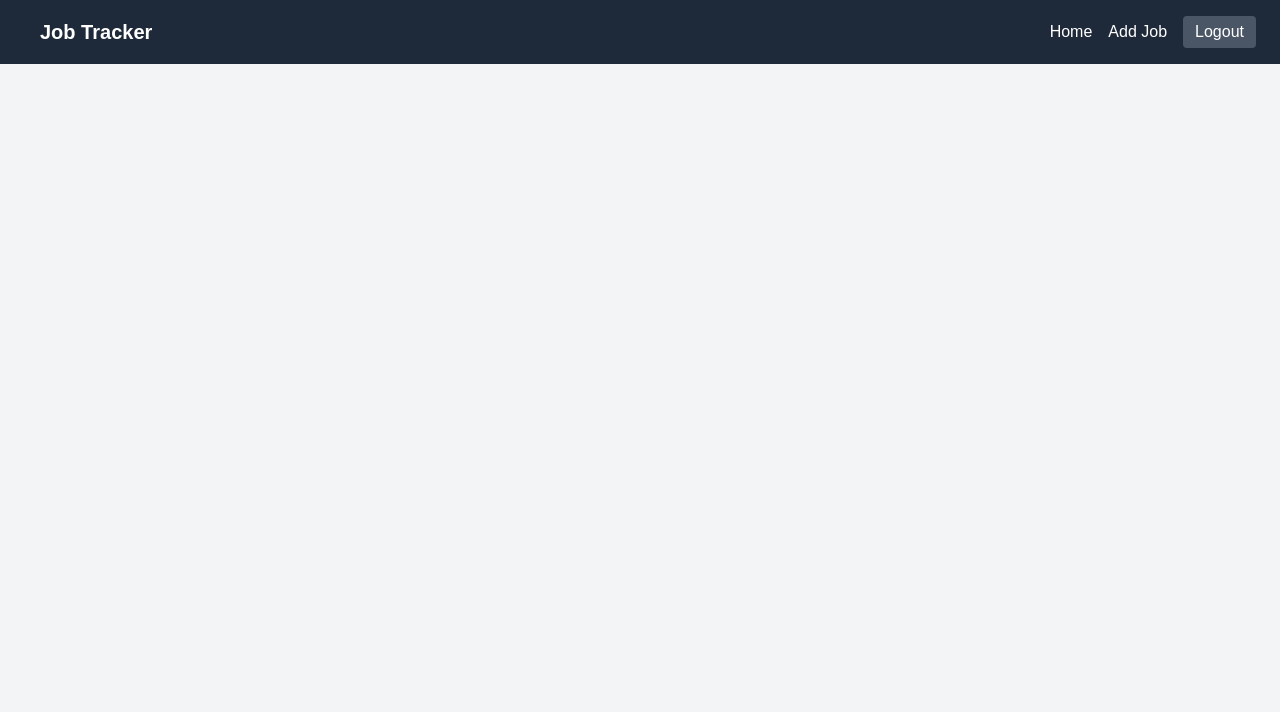
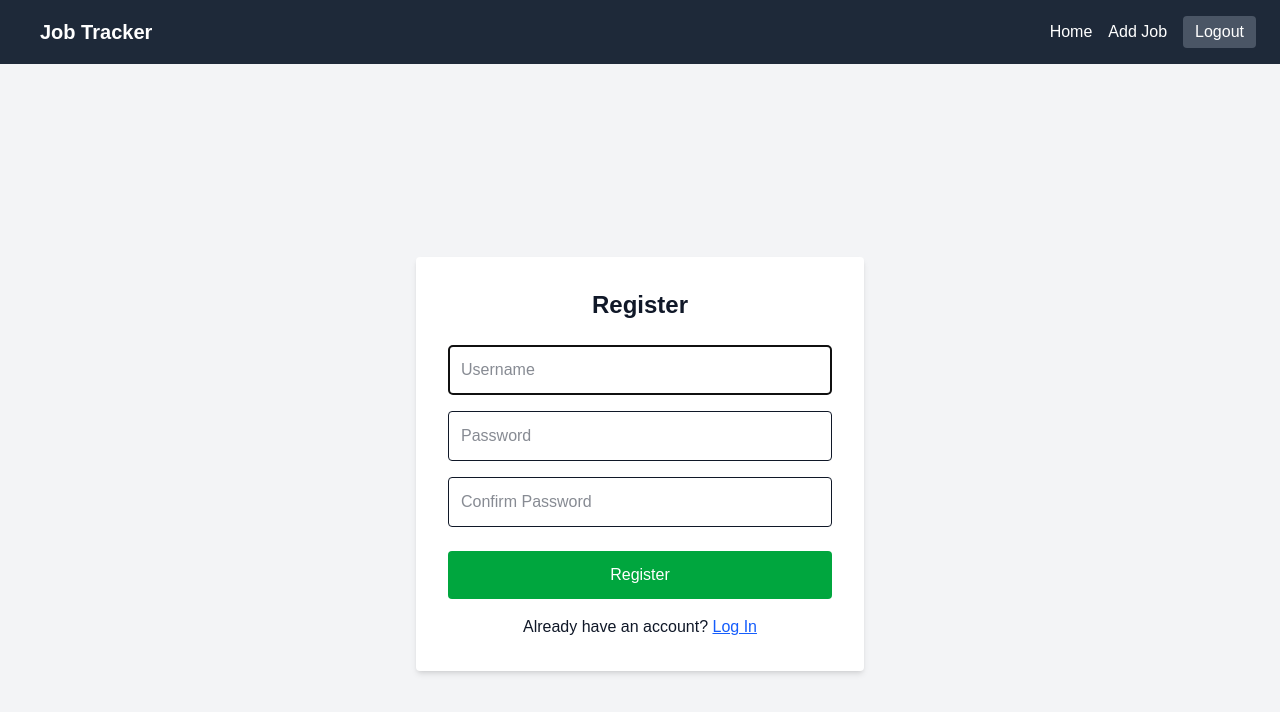
Before and after one commit to Nomala03/Job-tracker-app, a React (Vite) app: page /register in a window 1280 px wide. Shown: the top 712 px of the page. Built offline with nearby package versions, Linux system fonts and the light colour scheme.

Commit message:
created registerPage

```diff
--- a/src/App.tsx
+++ b/src/App.tsx
@@ -2,7 +2,9 @@ import { useState } from 'react'
 
 import { BrowserRouter as Router, Routes, Route } from 'react-router-dom'
 import Navbar from './components/Navbar'
+import LandingPage from './pages/LandingPage'
 import LoginPage from './pages/LoginPage'
+import RegisterPage from './pages/RegisterPage'
 import './App.css'
 
 function App() {
@@ -13,7 +15,9 @@ function App() {
         <div className="min-h-screen bg-gray-100 text-gray-900">
           <Navbar />
           <Routes>
+            <Route path="/" element={<LandingPage />} />
             <Route path="/login" element={<LoginPage />} />
+            <Route path="/register" element={<RegisterPage />} />
           </Routes>
         </div>
       </Router>
--- /dev/null
+++ b/src/pages/RegisterPage.tsx
@@ -0,0 +1,86 @@
+import { useState } from 'react';
+import { useNavigate, Link } from 'react-router-dom';
+import { createUser } from '../api/api';
+
+const RegisterPage = () => {
+  const [username, setUsername] = useState('');
+  const [password, setPassword] = useState('');
+  const [confirm, setConfirm] = useState('');
+  const [error, setError] = useState('');
+  const navigate = useNavigate();
+
+  const handleSubmit = async (e: React.FormEvent) => {
+    e.preventDefault();
+    setError('');
+    if (password !== confirm) {
+      setError('Passwords do not match');
+      return;
+    }
+    if (password.length < 6) {
+      setError('Password must be at least 6 characters');
+      return;
+    }
+    try {
+      await createUser({ username, password });
+      alert('Registration successful! Please log in.');
+      navigate('/login');
+    } catch (err: any) {
+      setError(err.message || 'Registration failed');
+    }
+  };
+
+  return (
+    <section className="min-h-screen flex items-center justify-center bg-gray-100 px-4">
+      <form
+        onSubmit={handleSubmit}
+        className="bg-white p-8 rounded shadow-md max-w-md w-full"
+      >
+        <h1 className="text-2xl font-bold mb-6 text-center">Register</h1>
+        {error && (
+          <p className="mb-4 text-red-600 text-center font-semibold">{error}</p>
+        )}
+        <input
+          type="text"
+          placeholder="Username"
+          className="w-full p-3 border rounded mb-4"
+          value={username}
+          onChange={(e) => setUsername(e.target.value)}
+          required
+          autoFocus
+        />
+        <input
+          type="password"
+          placeholder="Password"
+          className="w-full p-3 border rounded mb-4"
+          value={password}
+          onChange={(e) => setPassword(e.target.value)}
+          required
+          minLength={6}
+        />
+        <input
+          type="password"
+          placeholder="Confirm Password"
+          className="w-full p-3 border rounded mb-6"
+          value={confirm}
+          onChange={(e) => setConfirm(e.target.value)}
+          required
+          minLength={6}
+        />
+        <button
+          type="submit"
+          className="w-full bg-green-600 text-white p-3 rounded hover:bg-green-700 transition"
+        >
+          Register
+        </button>
+        <p className="mt-4 text-center">
+          Already have an account?{' '}
+          <Link to="/login" className="text-blue-600 underline">
+            Log In
+          </Link>
+        </p>
+      </form>
+    </section>
+  );
+};
+
+export default RegisterPage;
```
